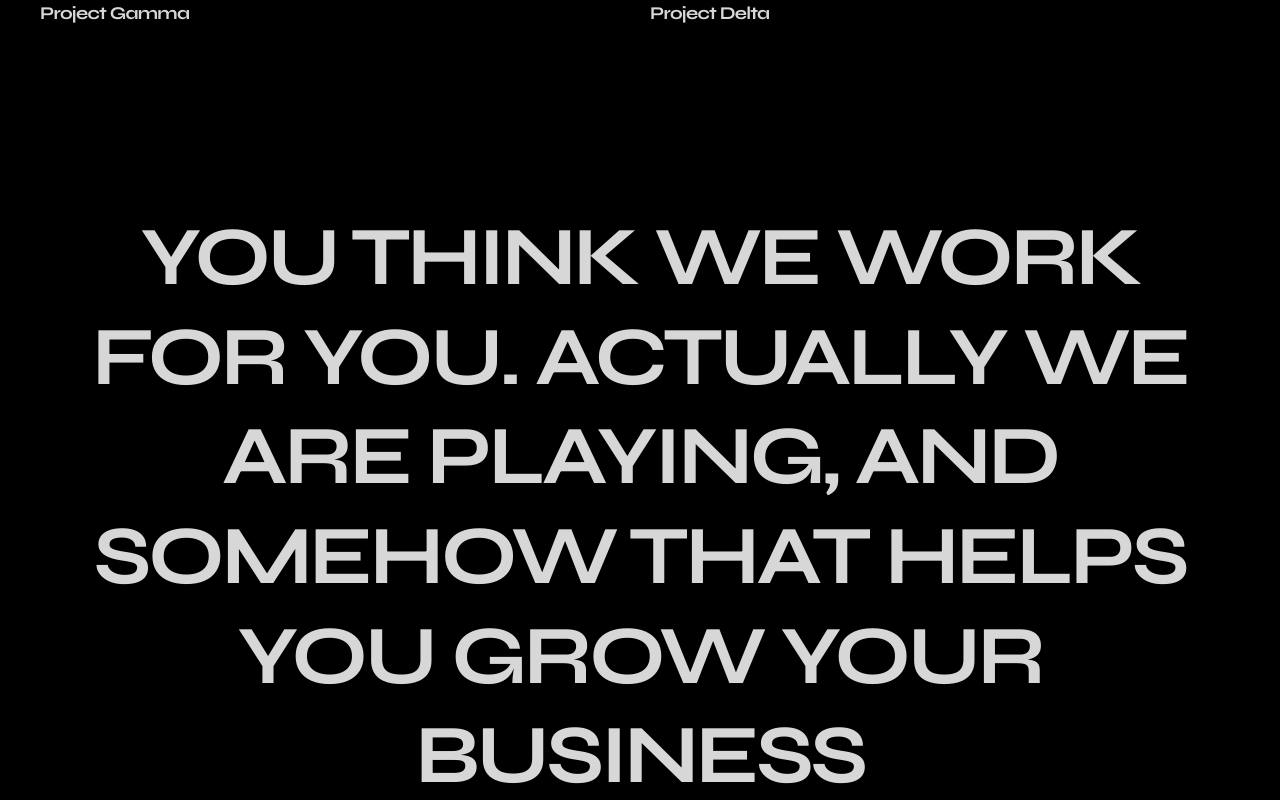
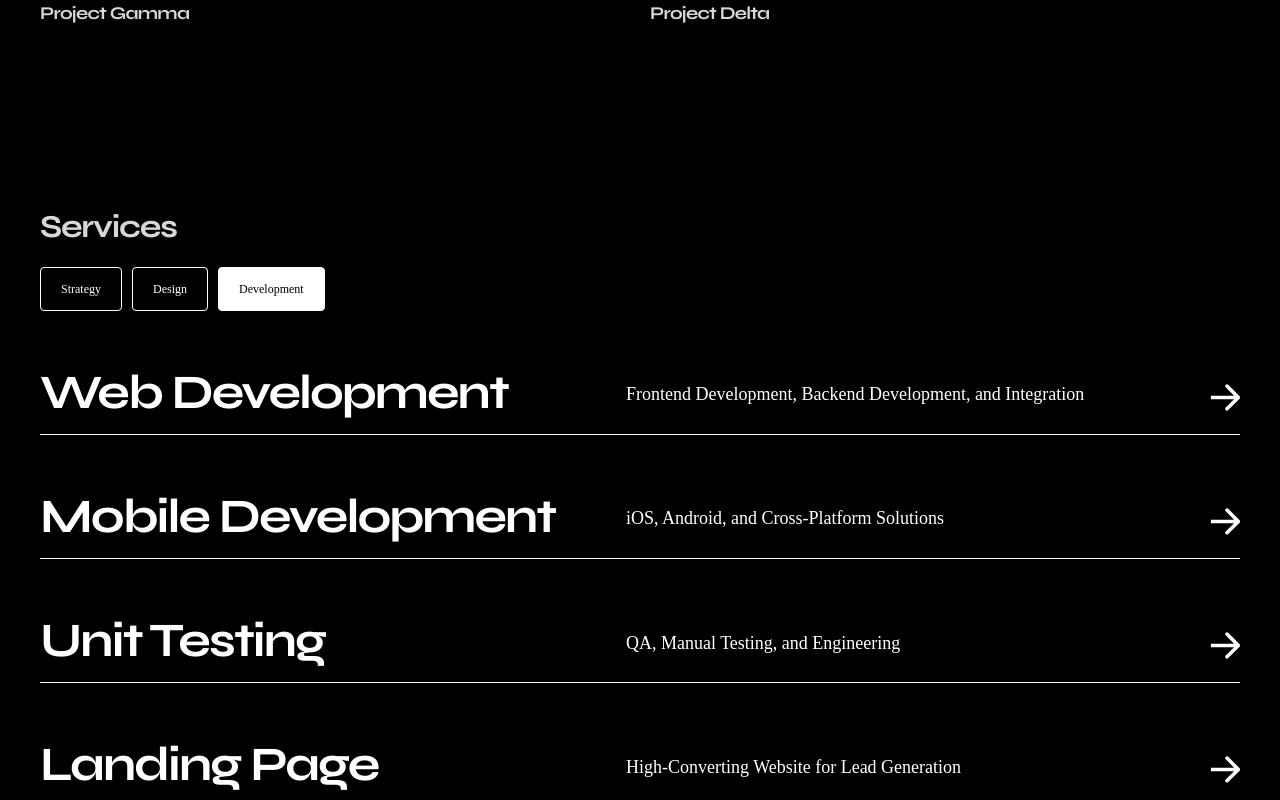
Before and after one commit to nadimpallibhargav/talzie, a Next.js app: page / in a window 1280 px wide. Shown: the part 1820-2620 px from the top of the page. Built offline with nearby package versions, Linux system fonts and the light colour scheme; a web font is replaced by a local one.

Commit message:
💄services

```diff
--- a/app/page.tsx
+++ b/app/page.tsx
@@ -1,6 +1,7 @@
 'use client';
 import About from '@/components/organisms/about/About';
 import Hero from '@/components/organisms/hero/Hero';
+import Services from '@/components/organisms/services/Services';
 import Works from '@/components/organisms/works/Works';
 import { useEffect, useState } from 'react';
 
@@ -46,7 +47,7 @@ export default function Home() {
     <main>
       <Hero />
       <Works data={workItems} />
-      {/* <Services /> */}
+      <Services />
       {/* <Phases /> */}
       <About />
       {/* <Contact /> */}
--- /dev/null
+++ b/components/organisms/services/Services.module.scss
@@ -0,0 +1,136 @@
+.service {
+    .content {
+        color: #fff;
+    }
+
+    .content h5 {
+        font-family: Syne;
+        font-size: 36px;
+        font-weight: 700;
+        line-height: 43.2px;
+        letter-spacing: -0.04em;
+        text-align: left;
+        padding-bottom: 10px;
+    }
+
+    .content p {
+        font-family: Century Gothic;
+        font-size: 14px;
+        font-weight: 400;
+        line-height: 22.07px;
+        text-align: left;
+        padding-bottom: 6px;
+    }
+
+    .buttonGroup {
+        display: flex;
+        gap: 10px;
+    }
+
+    .buttonGroup button {
+        font-family: Century Gothic;
+        background-color: transparent;
+        color: #fff;
+        font-size: 12px;
+        padding: 12px 20px;
+        border: none;
+        font-weight: 500;
+        border-radius: 4px;
+        cursor: pointer;
+        border: 1px solid #fff;
+    }
+
+    .row {
+        display: grid;
+        grid-template-columns: 1fr 1fr 0.05fr;
+        grid-gap: 25px;
+        align-items: center;
+        width: 100%;
+        padding-top: 60px;
+        border-bottom: 1px solid #fff;
+        cursor: pointer;
+        padding-bottom: 10px;
+    }
+
+    .row h5 {
+        font-size: 48px;
+    }
+
+    .row p {
+        font-family: Century Gothic;
+        font-size: 18px;
+        text-align: start;
+    }
+
+    .row img {
+        width: 25px;
+        height: 25px;
+        transform: rotate(45deg);
+        transition: transform 0.3s ease;
+    }
+
+    .row:hover img {
+        transform: rotate(0deg);
+    }
+
+    .buttonGroup button:hover {
+        background-color: #e0e0e0;
+        color: #000;
+    }
+
+    .activeButton {
+        background-color: #fff !important;
+        color: #000 !important;
+        border: 1px solid #fff !important;
+    }
+
+    @media screen and (max-width: 991px) {
+        .row {
+            display: flex;
+            flex-wrap: wrap;
+            align-items: flex-end;
+            padding-bottom: 20px;
+
+            h5 {
+                width: 100%;
+            }
+
+            p {
+                width: calc(100% - 30px);
+            }
+        }
+    }
+
+    @media screen and (max-width: 768px) {
+        .row {
+            gap: 10px;
+            padding-top: 40px;
+        }
+
+        .row h5 {
+            font-size: 22px;
+            line-height: 30px;
+            padding-bottom: 0px;
+        }
+
+        .row p {
+            font-size: 16px;
+            padding-bottom: 0px;
+        }
+
+        .row img {
+            max-width: 14px;
+        }
+
+        .buttonGroup button {
+            padding: 10px 12px;
+        }
+    }
+
+    @media screen and (max-width: 568px) {
+        .buttonGroup button {
+            flex-grow: 1;
+        }
+    }
+
+}
--- /dev/null
+++ b/components/organisms/services/Services.tsx
@@ -0,0 +1,107 @@
+import React, { useState } from 'react';
+import styles from './Services.module.scss';
+
+function Services() {
+  const [activeSection, setActiveSection] = useState('development');
+
+  const sections:any = {
+    strategy: [
+      {
+        title: 'Product Discovery',
+        description: 'Research, User Interviews, and Market Analysis',
+      },
+      {
+        title: 'Product Architecture',
+        description: 'Creating the Blueprint of the Product',
+      },
+      {
+        title: 'Go-to-Market Strategy',
+        description: 'Launch Strategy, Positioning, and Marketing',
+      },
+      {
+        title: 'Product Roadmap',
+        description: 'Long-Term Vision and Feature Planning',
+      },
+    ],
+    design: [
+      {
+        title: 'Wireframing',
+        description: 'Low-Fidelity Mockups to Visualize the Layout',
+      },
+      {
+        title: 'Prototyping',
+        description: 'Interactive Models for User Testing',
+      },
+      {
+        title: 'Visual Design',
+        description: 'Branding, Color Schemes, and Typography',
+      },
+      {
+        title: 'UI /UX Design',
+        description: 'Optimizing User Interactions for Better Engagement',
+      },
+    ],
+    development: [
+      {
+        title: 'Web Development',
+        description:
+          'Frontend Development, Backend Development, and Integration',
+      },
+      {
+        title: 'Mobile Development',
+        description: 'iOS, Android, and Cross-Platform Solutions',
+      },
+      {
+        title: 'Unit Testing',
+        description: 'QA, Manual Testing, and Engineering',
+      },
+      {
+        title: 'Landing Page',
+        description: 'High-Converting Website for Lead Generation',
+      },
+    ],
+  };
+
+  return (
+    <section className={styles.service}>
+      <div className='container'>
+        <h5 className='headingv2'>Services</h5>
+
+        <div className={styles.buttonGroup}>
+          <button
+            className={activeSection === 'strategy' ? styles.activeButton : ''}
+            onClick={() => setActiveSection('strategy')}
+          >
+            Strategy
+          </button>
+          <button
+            className={activeSection === 'design' ? styles.activeButton : ''}
+            onClick={() => setActiveSection('design')}
+          >
+            Design
+          </button>
+          <button
+            className={
+              activeSection === 'development' ? styles.activeButton : ''
+            }
+            onClick={() => setActiveSection('development')}
+          >
+            Development
+          </button>
+        </div>
+
+        <div className={styles.content}>
+          {sections[activeSection].map((item:any, index:any) => (
+            <div className={styles.row} key={index}>
+              <h5>{item.title}</h5>
+              <p>{item.description}</p>
+              <img src='/arrow.svg' alt='arrow icon' />
+            </div>
+          ))}
+        </div>
+      </div>
+    </section>
+  );
+}
+
+export default Services;
```
